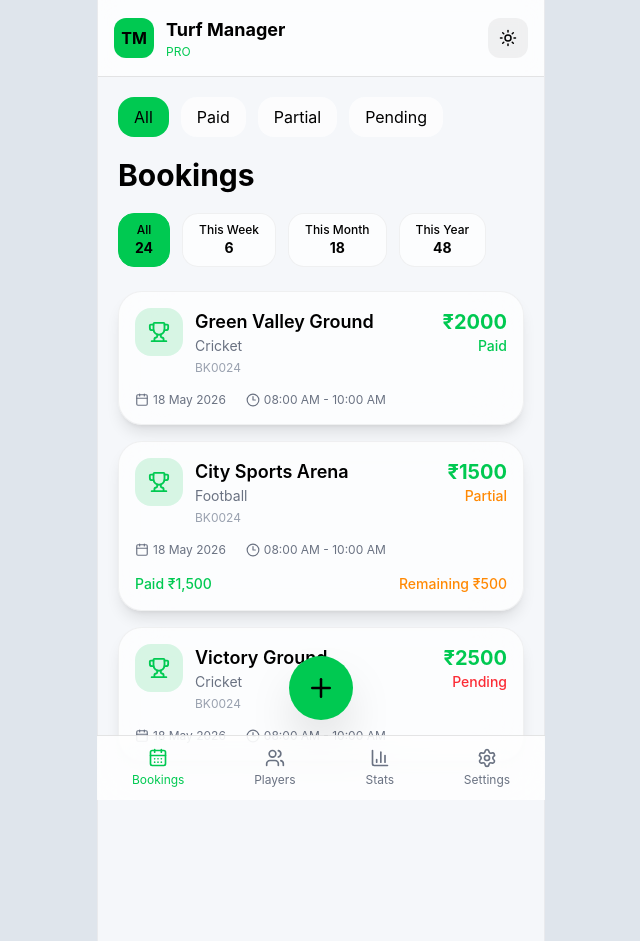
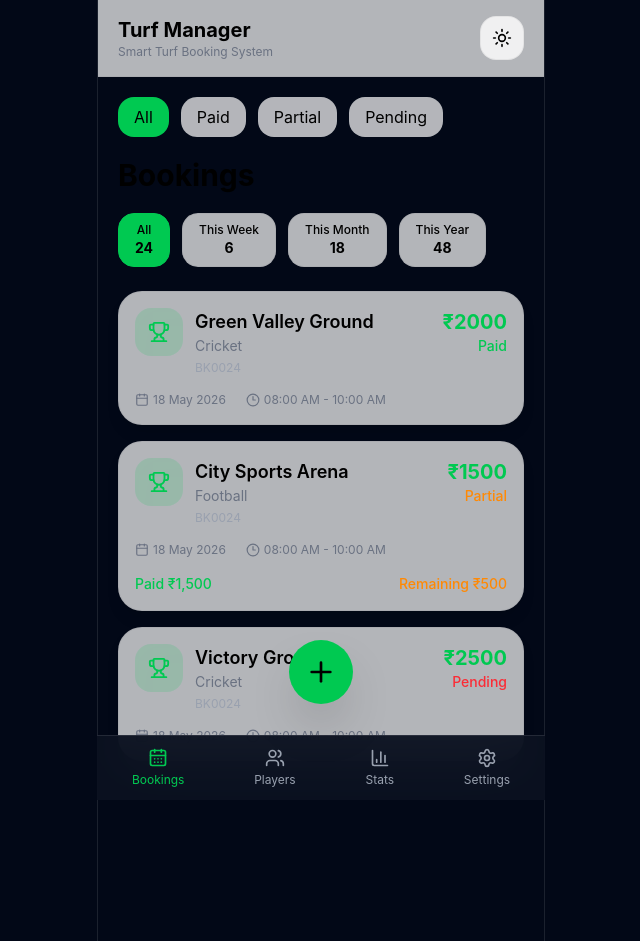
Before and after one commit to SwastikOP14/turf-manager-pro, a React (Vite) app: page / in a window 1280 px wide. Shown: the whole page, without its empty margins (319-959 px from the left). Built offline with nearby package versions, Linux system fonts and the light colour scheme.

Commit message:
Updated project

```diff
--- a/src/App.jsx
+++ b/src/App.jsx
@@ -1,8 +1,51 @@
-import AppRoutes from "./routes/AppRoutes"
+import {
+  BrowserRouter,
+  Routes,
+  Route
+} from "react-router-dom"
+
+import Bookings from "./pages/Bookings/Bookings"
+import AddBooking from "./pages/AddBooking/AddBooking"
+import Players from "./pages/Players/Players"
+import Stats from "./pages/Stats/Stats"
+import Settings from "./pages/Settings/Settings"
 
 export default function App() {
 
   return (
-    <AppRoutes />
+
+    <BrowserRouter>
+
+      <Routes>
+
+        <Route
+          path="/"
+          element={<Bookings />}
+        />
+
+        <Route
+          path="/add-booking"
+          element={<AddBooking />}
+        />
+
+        <Route
+          path="/players"
+          element={<Players />}
+        />
+
+        <Route
+          path="/stats"
+          element={<Stats />}
+        />
+
+        <Route
+          path="/settings"
+          element={<Settings />}
+        />
+
+      </Routes>
+
+    </BrowserRouter>
+
   )
 }
--- a/src/components/layout/BottomNav.jsx
+++ /dev/null
@@ -1,75 +0,0 @@
-import {
-  CalendarDays,
-  Users,
-  BarChart3,
-  Settings
-} from "lucide-react"
-
-import { NavLink } from "react-router-dom"
-
-export default function BottomNav() {
-
-  const navItems = [
-    {
-      name: "Bookings",
-      icon: CalendarDays,
-      path: "/"
-    },
-    {
-      name: "Players",
-      icon: Users,
-      path: "/players"
-    },
-    {
-      name: "Stats",
-      icon: BarChart3,
-      path: "/stats"
-    },
-    {
-      name: "Settings",
-      icon: Settings,
-      path: "/settings"
-    }
-  ]
-
-  return (
-    <div className="
-      fixed bottom-0 left-0 right-0
-      max-w-md mx-auto
-      bg-white/80 dark:bg-[#0f172a]/90
-      backdrop-blur-xl
-      border-t border-black/10 dark:border-white/10
-      flex justify-around items-center
-      py-3 z-50
-    ">
-
-      {navItems.map((item) => {
-
-        const Icon = item.icon
-
-        return (
-          <NavLink
-            key={item.name}
-            to={item.path}
-            className={({ isActive }) =>
-              `flex flex-col items-center text-xs ${
-                isActive
-                  ? "text-green-500"
-                  : "text-gray-500 dark:text-gray-400"
-              }`
-            }
-          >
-
-            <Icon size={20} />
-
-            <span className="mt-1">
-              {item.name}
-            </span>
-
-          </NavLink>
-        )
-      })}
-
-    </div>
-  )
-}
--- /dev/null
+++ b/src/components/layout/BottomNavbar.jsx
@@ -0,0 +1,109 @@
+import {
+  CalendarDays,
+  Users,
+  BarChart3,
+  Settings
+} from "lucide-react"
+
+import {
+  NavLink
+} from "react-router-dom"
+
+export default function BottomNavbar() {
+  const navItems = [
+    {
+      name: "Bookings",
+      icon: CalendarDays,
+      path: "/"
+    },
+    {
+      name: "Players",
+      icon: Users,
+      path: "/players"
+    },
+    {
+      name: "Stats",
+      icon: BarChart3,
+      path: "/stats"
+    },
+    {
+      name: "Settings",
+      icon: Settings,
+      path: "/settings"
+    }
+  ]
+
+  return (
+
+    <div className="
+        fixed bottom-0
+
+        left-1/2
+        -translate-x-1/2
+
+        w-full
+        max-w-md
+
+      border-t
+      border-white/10
+
+      bg-[#0B1120]/95
+      backdrop-blur-xl
+
+      z-50
+    ">
+
+      <div className="
+        max-w-md mx-auto
+
+        flex justify-around
+
+        py-3
+      ">
+
+        {
+          navItems.map((item) => {
+
+            const Icon = item.icon
+
+            return (
+
+              <NavLink
+                key={item.name}
+
+                to={item.path}
+
+                className={({ isActive }) => `
+                  flex flex-col
+                  items-center
+                  gap-1
+
+                  text-xs
+
+                  ${
+                    isActive
+                      ? "text-green-500"
+                      : "text-gray-400"
+                  }
+                `}
+              >
+
+                <Icon size={20} />
+
+                <span>
+                  {item.name}
+                </span>
+
+              </NavLink>
+
+            )
+
+          })
+        }
+
+      </div>
+
+    </div>
+
+  )
+}
--- a/src/components/layout/FloatingButton.jsx
+++ b/src/components/layout/FloatingButton.jsx
@@ -1,4 +1,5 @@
 import { Plus } from "lucide-react"
+
 import { useNavigate } from "react-router-dom"
 
 export default function FloatingButton() {
@@ -6,25 +7,36 @@ export default function FloatingButton() {
   const navigate = useNavigate()
 
   return (
+
     <button
-      onClick={() => navigate("/add-booking")}
+      onClick={() =>
+        navigate("/add-booking")
+      }
+
       className="
-        fixed bottom-20 left-1/2
+        fixed bottom-24 left-1/2
         -translate-x-1/2
+
         w-16 h-16
+
         rounded-full
+
         bg-green-500
-        text-black
+
+        flex items-center justify-center
+
         shadow-2xl
-        flex items-center justify-center
+
         z-50
-        active:scale-95
-        transition
       "
     >
 
-      <Plus size={30} />
+      <Plus
+        size={32}
+        className="text-black"
+      />
 
     </button>
+
   )
 }
--- a/src/components/layout/Header.jsx
+++ b/src/components/layout/Header.jsx
@@ -4,63 +4,89 @@ import { useTheme } from "../../context/ThemeContext"
 
 export default function Header() {
 
-  const { darkMode, toggleTheme } = useTheme()
+  const {
+    darkMode,
+    toggleTheme
+  } = useTheme()
 
   return (
-    <div className="
-      flex items-center justify-between
-      px-4 py-4
+
+    <header className="
+      sticky top-0 z-50
+
+      backdrop-blur-xl
+
+      bg-white/70
+      dark:bg-[#0B1120]/70
+
       border-b
-      border-black/10 dark:border-white/10
-      backdrop-blur-md
-      bg-white/70 dark:bg-white/5
-      sticky top-0 z-50
+      border-black/5
+      dark:border-white/10
     ">
 
-      <div className="flex items-center gap-3">
+      <div className="
+        max-w-md mx-auto
 
-        <div className="
-          w-10 h-10 rounded-xl
-          bg-green-500
-          flex items-center justify-center
-          font-bold text-black
+        flex items-center justify-between
+
+        px-5 py-4
       ">
-          TM
-        </div>
 
+        {/* Left */}
         <div>
+
           <h1 className="
-            font-bold text-lg
+            text-xl font-bold
             text-black dark:text-white
           ">
             Turf Manager
           </h1>
 
-          <p className="text-xs text-green-500">
-            PRO
+          <p className="
+            text-xs
+            text-gray-500 dark:text-gray-400
+          ">
+            Smart Turf Booking System
           </p>
-        </div>
 
         </div>
 
+        {/* Theme Toggle */}
         <button
           onClick={toggleTheme}
+
           className="
-          w-10 h-10 rounded-xl
-          bg-black/5 dark:bg-white/10
+            w-11 h-11
+
+            rounded-2xl
+
+            bg-white/80
+            dark:bg-white/5
+
+            border
+            border-black/5
+            dark:border-white/10
+
             flex items-center justify-center
-          text-black dark:text-white
+
+            text-black
+            dark:text-white
+
+            transition
           "
         >
 
           {
             darkMode
-            ? <Sun size={18} />
-            : <Moon size={18} />
+              ? <Sun size={20} />
+              : <Moon size={20} />
           }
 
         </button>
 
       </div>
+
+    </header>
+
   )
 }
--- a/src/components/layout/MobileLayout.jsx
+++ b/src/components/layout/MobileLayout.jsx
@@ -1,47 +1,57 @@
 import Header from "./Header"
-import BottomNav from "./BottomNav"
+
+import BottomNavbar from "./BottomNavbar"
+
 import FloatingButton from "./FloatingButton"
 
 export default function MobileLayout({
-        children,
-        hideFab = false
-      }) {
+  children,
+  hideFab = false
+}) {
 
   return (
+
     <div className="
       min-h-screen
-      bg-[#dfe5ec] dark:bg-[#081028]
+
+      bg-[#020817]
+
       flex justify-center
-      transition-colors duration-300
     ">
 
+      {/* Mobile Container */}
       <div className="
-        w-full max-w-md min-h-screen relative
+        w-full
+        max-w-md
+
+        min-h-screen
+
+        relative
+
         border-x
-        border-black/5 dark:border-white/10
-
-        bg-[#f5f7fa]
-        dark:bg-linear-to-b
-        dark:from-[#081028]
-        dark:to-[#0f172a]
-
-        transition-colors duration-300
+        border-white/10
       ">
 
         <Header />
 
-        <main className="pb-40">
+        <main className="
+          pb-40
+        ">
+
           {children}
+
         </main>
 
+        <BottomNavbar />
+
         {
-          !hideFab && <FloatingButton />
+          !hideFab &&
+          <FloatingButton />
         }
-
-        <BottomNav />
 
       </div>
 
     </div>
+
   )
 }
--- a/src/main.jsx
+++ b/src/main.jsx
@@ -1,20 +1,27 @@
 import React from "react"
+
 import ReactDOM from "react-dom/client"
 
 import App from "./App"
+
 import "./index.css"
 
-import { ThemeProvider } from "./context/ThemeContext"
 import { AppProvider } from "./context/AppContext"
 
-ReactDOM.createRoot(document.getElementById("root")).render(
+import { ThemeProvider } from "./context/ThemeContext"
+
+ReactDOM.createRoot(
+  document.getElementById("root")
+).render(
 
   <React.StrictMode>
 
     <ThemeProvider>
 
       <AppProvider>
+
         <App />
+
       </AppProvider>
 
     </ThemeProvider>
```
Lines whose indentation alone changed are shown as unchanged.
